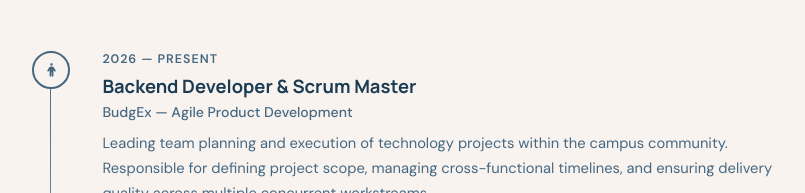
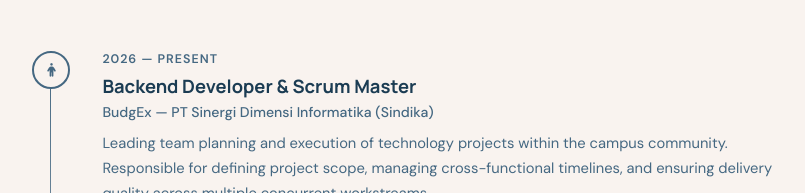
Before and after one commit to rindangtulus/Portofolio, a plain HTML site: page index.html in a window 1280 px wide. Shown: the part 1809-2002 px from the top of the page, without its empty margins (70-875 px from the left). Drawn offline with Linux system fonts and the light colour scheme.

Commit message:
experience revision

```diff
--- a/index.html
+++ b/index.html
@@ -1201,7 +1201,7 @@ footer a {
       <div class="timeline-body">
         <div class="timeline-period">2026 — Present</div>
         <div class="timeline-role">Backend Developer & Scrum Master</div>
-        <div class="timeline-org">BudgEx — Agile Product Development</div>
+        <div class="timeline-org">BudgEx — PT Sinergi Dimensi Informatika (Sindika)</div>
         <div class="timeline-desc">
           Leading team planning and execution of technology projects within the campus community.
           Responsible for defining project scope, managing cross-functional timelines,
```
